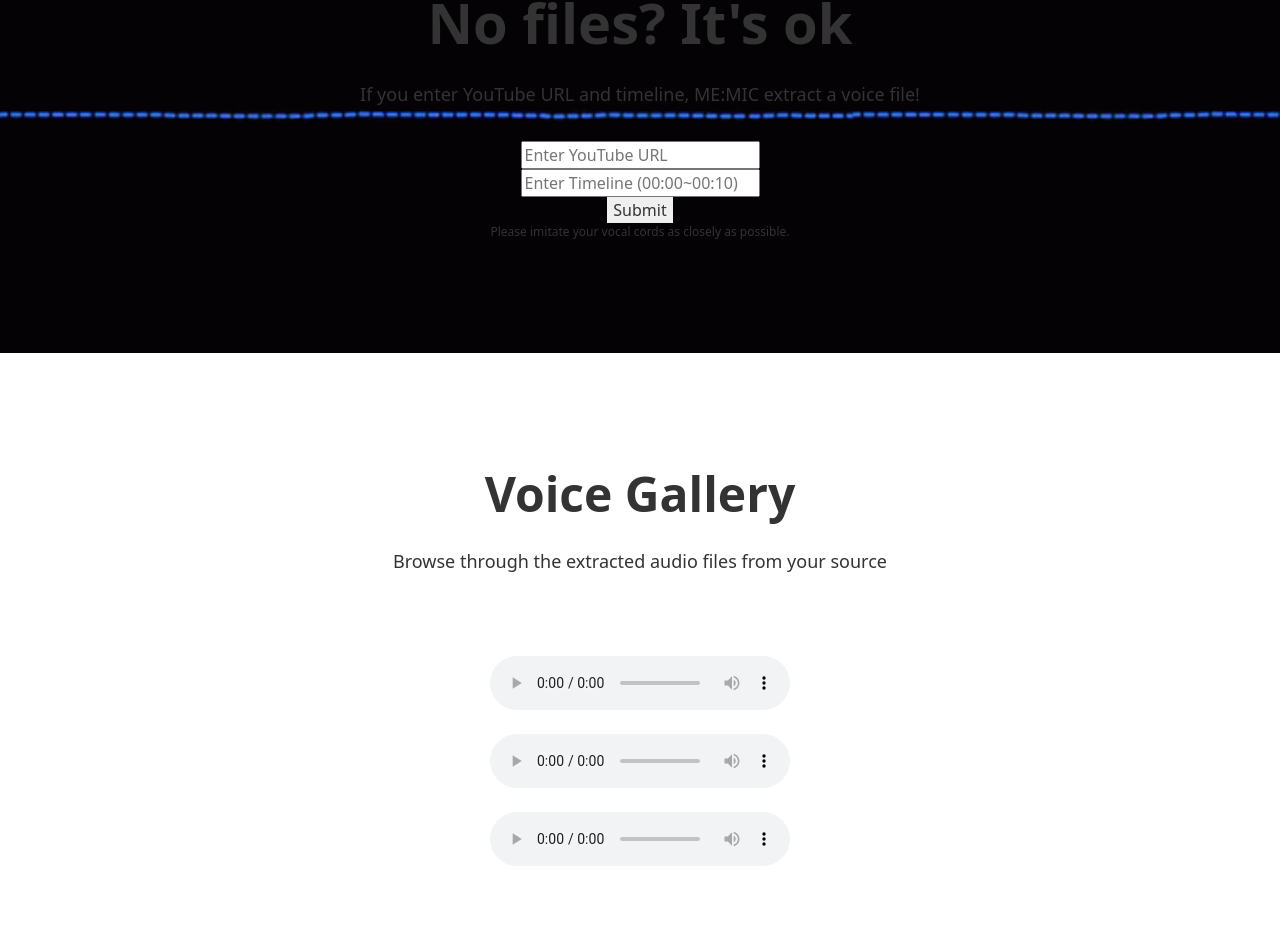
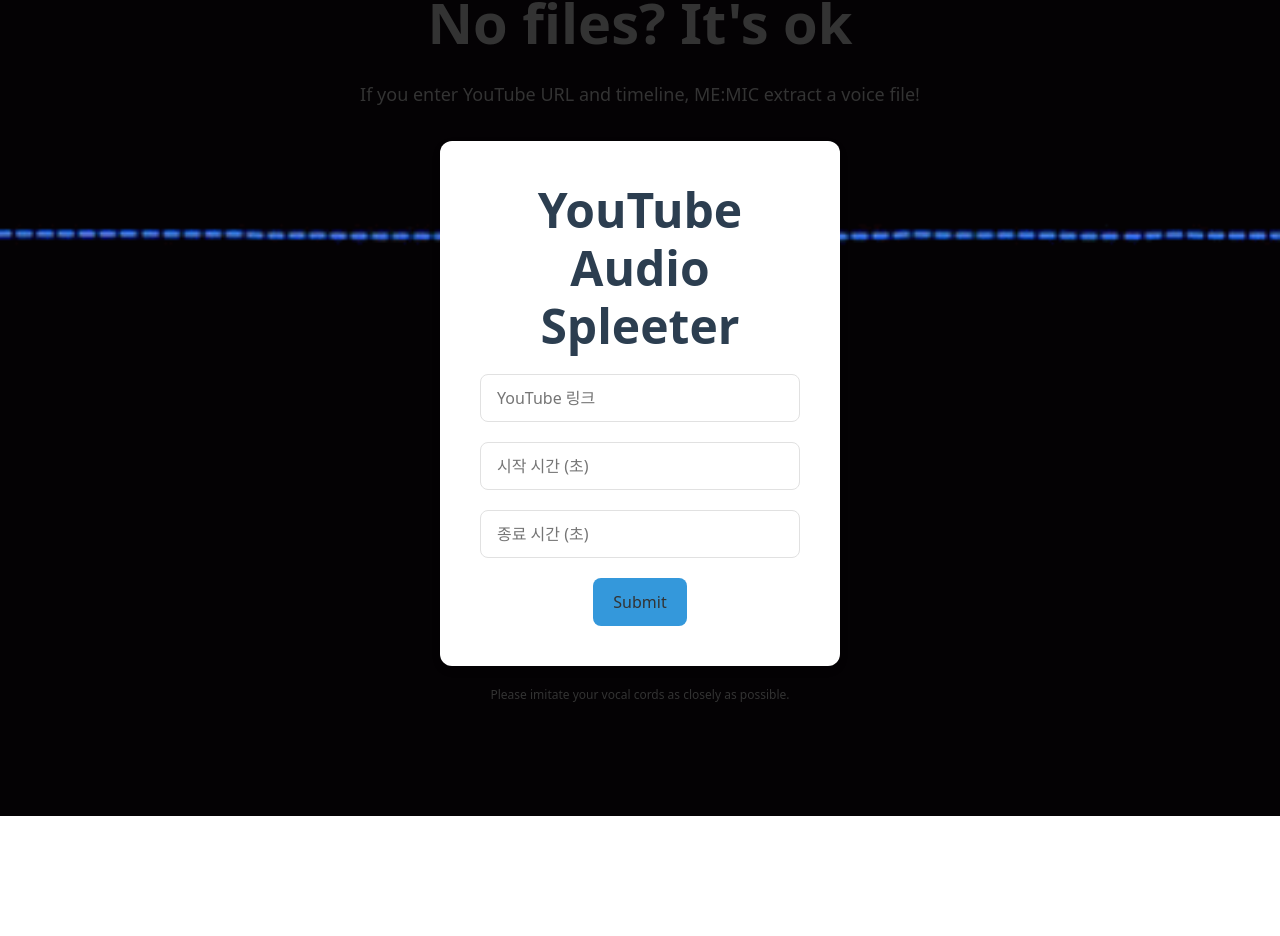
Before and after one commit to 2023-CapstoneDesign-MEMIC/MEMIC-front-react, a React (Create React App) app: page /input.html in a window 1280 px wide. Shown: the part 839-1775 px from the top of the page. Built offline with nearby package versions, Linux system fonts and the light colour scheme; no server answers.

Commit message:
Update YIC with POST call + CSS (#7)

```diff
--- /dev/null
+++ b/src/views/YouTubeComponent.css
@@ -0,0 +1,47 @@
+.container {
+  display: flex;
+  flex-direction: column;
+  align-items: center;
+  gap: 20px;
+  background-color: #ffffff;
+  padding: 40px;
+  border-radius: 12px;
+  box-shadow: 0 4px 12px rgba(0, 0, 0, 0.05);
+  max-width: 400px;
+  margin: 20px auto;
+}
+
+.container h2 {
+  color: #2c3e50;
+  font-weight: 600;
+  margin-bottom: 20px;
+}
+
+.input-field {
+  width: 100%;
+  padding: 12px 16px;
+  border: 1px solid #e1e1e1;
+  border-radius: 8px;
+  font-size: 16px;
+  transition: border-color 0.3s;
+}
+
+.input-field:focus {
+  border-color: #3498db;
+  outline: none;
+}
+
+.submit-button {
+  padding: 12px 20px;
+  background-color: #3498db;
+  color: #ffffff;
+  border: none;
+  border-radius: 8px;
+  cursor: pointer;
+  font-size: 16px;
+  transition: background-color 0.3s;
+}
+
+.submit-button:hover {
+  background-color: #2980b9;
+}
--- a/src/views/YoutubeInputComponent.js
+++ b/src/views/YoutubeInputComponent.js
@@ -1,67 +1,73 @@
 import React, { useState } from 'react';
+import axios from 'axios';
+import './YouTubeComponent.css'; // CSS 파일을 임포트합니다.
 
-function YouTubeInputComponent() {
-    const [url, setUrl] = useState('');
-    const [timeline, setTimeline] = useState('');
-    const [submitted, setSubmitted] = useState(false);
-    const [error, setError] = useState('');
+const YouTubeComponent = () => {
+  const [link, setLink] = useState('');
+  const [start, setStart] = useState('');
+  const [end, setEnd] = useState('');
 
-    const validateInput = () => {
-        const urlPattern = /^(http|https):\/\/(www.youtube.com|youtu.be)\/.+/;
-        const timelinePattern = /^([0-5]?[0-9]):([0-5]?[0-9])~([0-5]?[0-9]):([0-5]?[0-9])$/;
-
-        if (!urlPattern.test(url)) {
-            setError('Please enter a valid YouTube URL.');
-            return false;
-        }
-
-        if (!timelinePattern.test(timeline)) {
-            setError('Please enter a valid timeline format (00:00~00:10).');
-            return false;
-        }
-
-        setError('');
-        return true;
+  const handleLinkChange = (event) => {
+    setLink(event.target.value);
   };
 
-    const handleSubmit = () => {
-        if (validateInput()) {
-            setSubmitted(true);
+  const handleStartChange = (event) => {
+    setStart(event.target.value);
+  };
+
+  const handleEndChange = (event) => {
+    setEnd(event.target.value);
+  };
+
+  const handleSubmit = async () => {
+    if (link && start && end) {
+      const formData = new FormData();
+      formData.append('link', link);
+      formData.append('start', start);
+      formData.append('end', end);
+
+      try {
+        await axios.post('http://127.0.0.1:8000/fileupload/youtube', formData, {
+          headers: {
+            'Content-Type': 'multipart/form-data'
+          }
+        });
+        alert('동영상 처리 요청을 보냈습니다.');
+      } catch (error) {
+        console.error('There was an error!', error);
+      }
+    } else {
+      alert('모든 필드를 채워주세요.');
     }
   };
 
   return (
-        <div>
-            {submitted ? (
-                <p style={{ color: 'green' }}>Great! Well done, Now move on to Record page!</p>
-            ) : (
-                <div>
-                    <div>
+    <div className="container">
+      <h2>YouTube Audio Spleeter</h2>
       <input
+        className="input-field"
         type="text"
-                            placeholder="Enter YouTube URL"
-                            value={url}
-                            onChange={(e) => setUrl(e.target.value)}
-                            disabled={submitted}
+        value={link}
+        onChange={handleLinkChange}
+        placeholder="YouTube 링크"
       />
-                    </div>
-                    <div>
       <input
+        className="input-field"
         type="text"
-                            placeholder="Enter Timeline (00:00~00:10)"
-                            value={timeline}
-                            onChange={(e) => setTimeline(e.target.value)}
-                            disabled={submitted}
+        value={start}
+        onChange={handleStartChange}
+        placeholder="시작 시간 (초)"
       />
-                    </div>
-                    <div>
-                        <button onClick={handleSubmit}>Submit</button>
-                        {!submitted && error && <p style={{ color: 'red' }}>{error}</p>}
-                    </div>
-                </div>
-            )}
+      <input
+        className="input-field"
+        type="text"
+        value={end}
+        onChange={handleEndChange}
+        placeholder="종료 시간 (초)"
+      />
+      <button className="submit-button" onClick={handleSubmit}>Submit</button>
     </div>
   );
-}
+};
 
-export default YouTubeInputComponent;
+export default YouTubeComponent;
```
Lines whose indentation alone changed are shown as unchanged.
